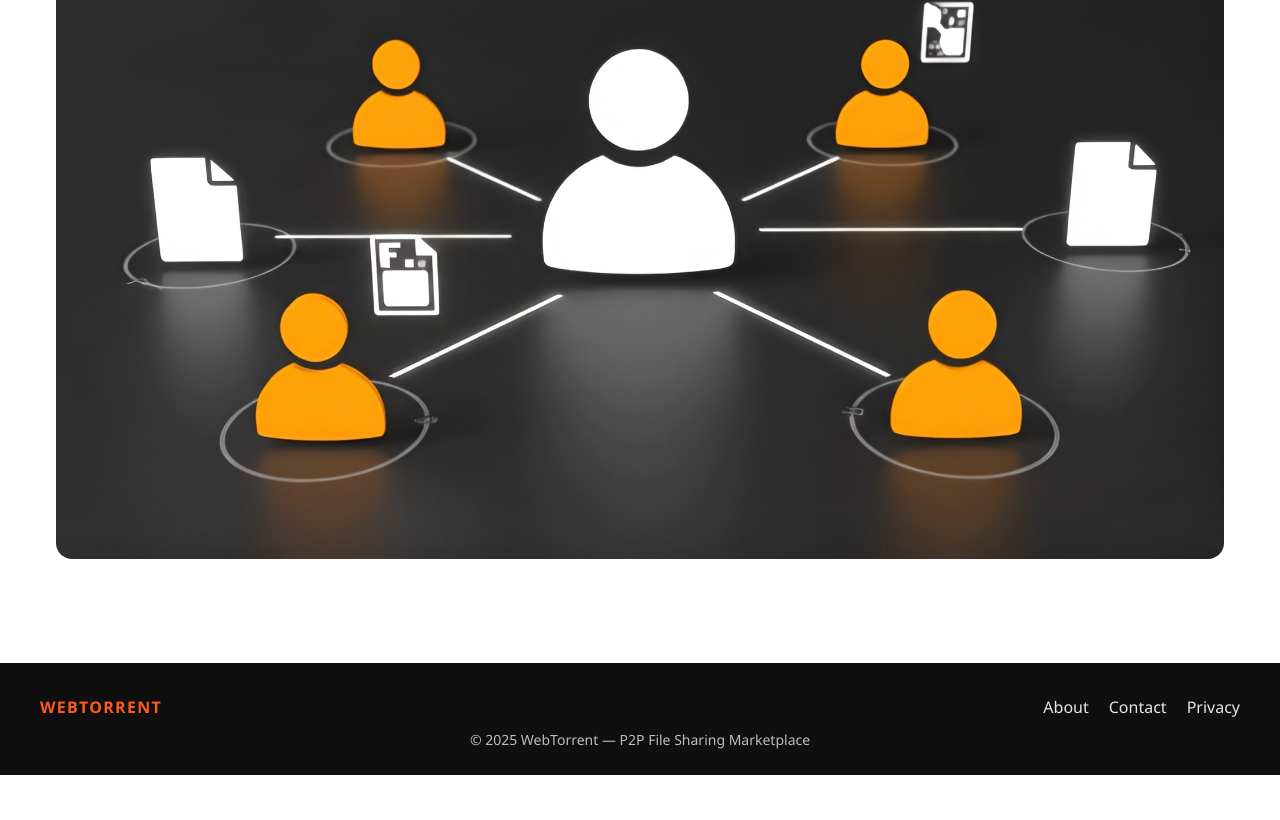
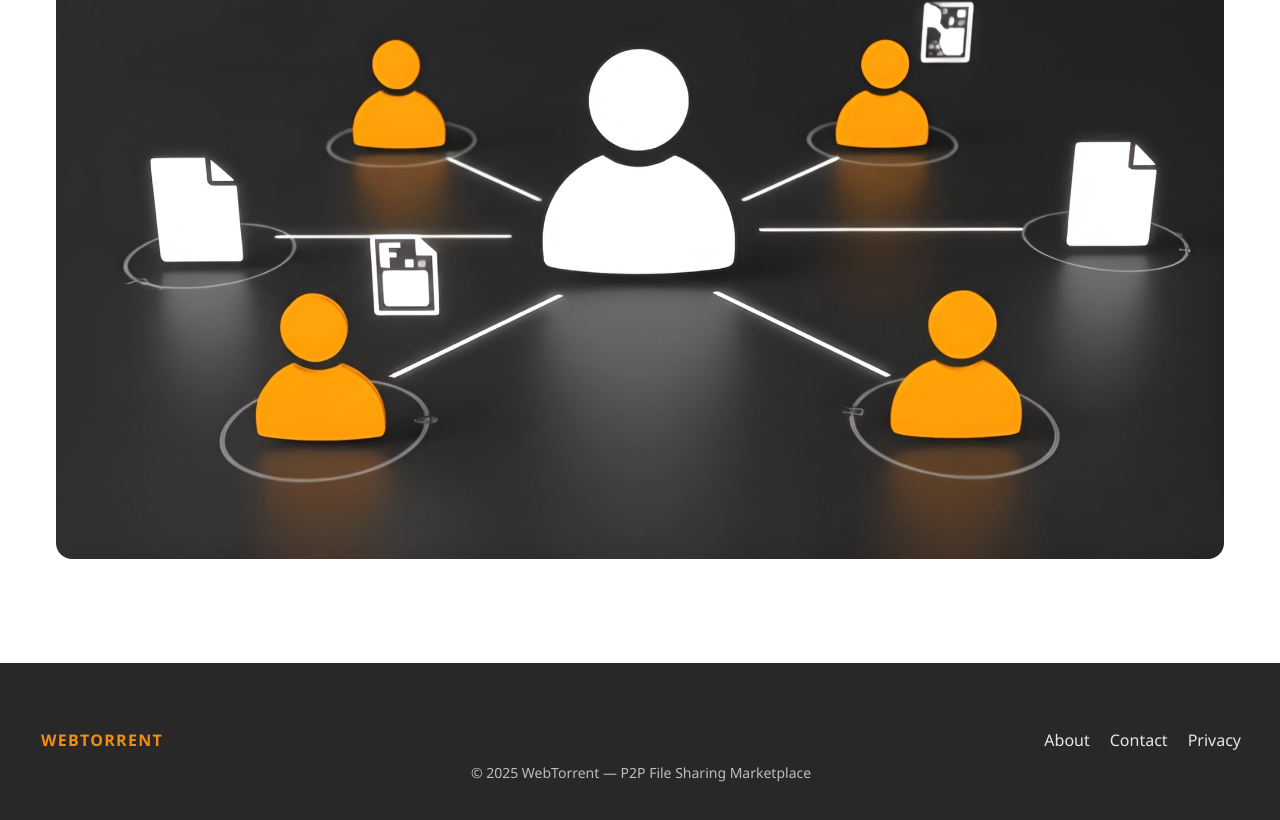
Before and after one commit to AchintyaCh/WebTorrent, a React (Vite) app: page / in a window 1280 px wide. Shown: the part 424-1244 px from the top of the page. Before the commit the page ends 1199 px from the top, so only its background shows below. Built offline with nearby package versions, Linux system fonts and the light colour scheme.

Commit message:
Update Footer.css

```diff
--- a/src/components/Footer.css
+++ b/src/components/Footer.css
@@ -1,8 +1,10 @@
 .app-footer {
-  margin-top: 40px;
-  padding: 32px 24px 24px 24px;
-  background: #0f0f0f;
-  color: #ffffff;
+    margin-top: 40px;
+    position: relative;
+    bottom: 0px;
+    padding: 65px 24px 42px 26px;
+    background: #282828;
+    color: #ffffff;
 }
 
 .footer-inner {
@@ -18,7 +20,7 @@
   font-weight: 800;
   letter-spacing: 0.08em;
   text-transform: uppercase;
-  color: #ff5a1f;
+  color: #f38d0e;
 }
 
 .footer-nav {
```
